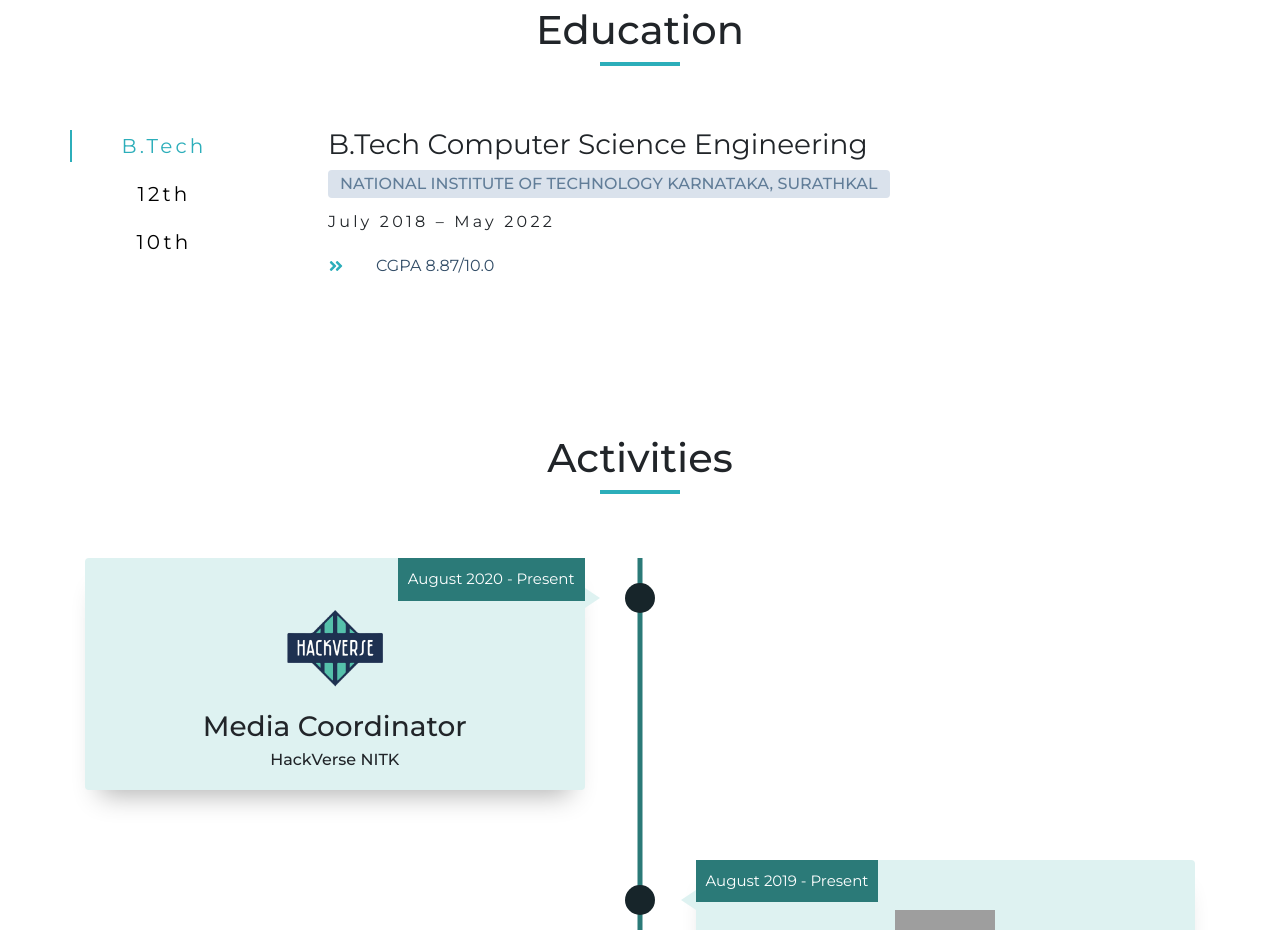
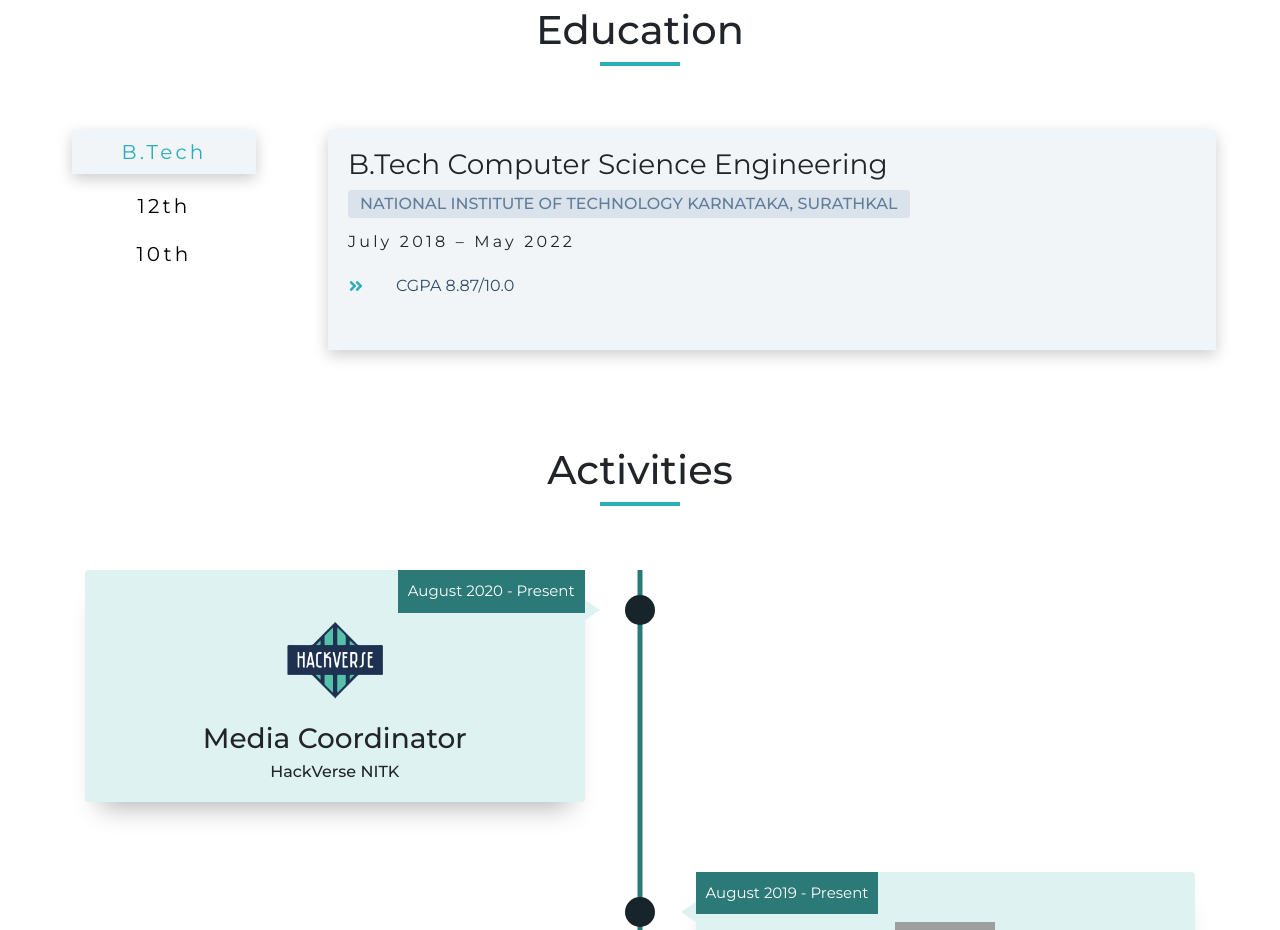
Before and after one commit to Omanshu840/Portfolio, a React (Create React App) app: page / in a window 1280 px wide. Shown: the part 840-1770 px from the top of the page. Built offline with nearby package versions, Linux system fonts and the light colour scheme; grey boxes are pictures that could not be loaded.

Commit message:
Changes in Education Section

```diff
--- a/src/css/main.css
+++ b/src/css/main.css
@@ -447,6 +447,15 @@ Education Section
 .active-btn {
   color: var(--clr-primary-5);
   box-shadow: 0 2px var(--clr-primary-5);
+  background: var(--clr-grey-10);
+  box-shadow: var(--dark-shadow);
+  padding: 10px;
+}
+
+.edu-info {
+  padding: 20px;
+  background: var(--clr-grey-10);
+  box-shadow: var(--dark-shadow);
 }
 
 .edu-info h3 {
@@ -490,9 +499,6 @@ Education Section
   }
   .edu-btn {
     margin-bottom: 1rem;
-  }
-  .active-btn {
-    box-shadow: -2px 0 var(--clr-primary-5);
   }
   .edu-btn:hover {
     box-shadow: -2px 0 var(--clr-primary-5);
```
Also changed, not shown: src/components/Education.js (indentation only).
